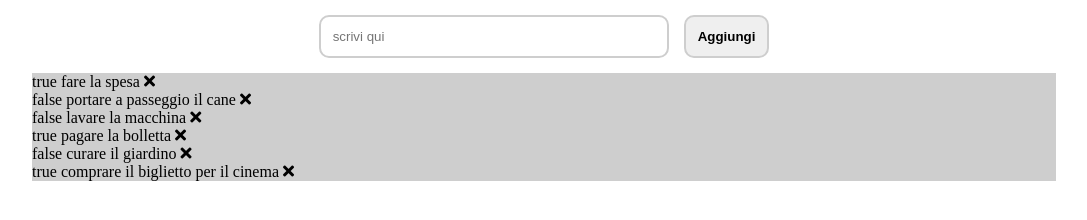
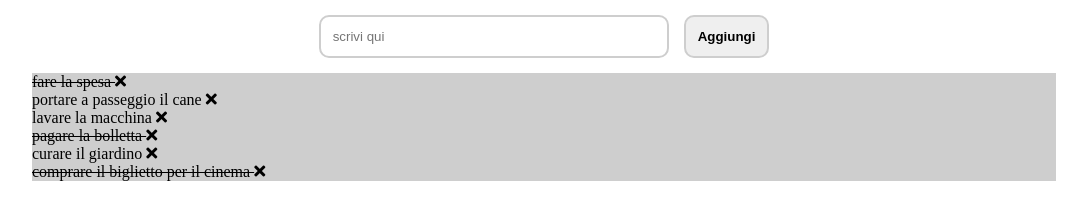
Before and after one commit to KSigma91/vue-todolist, a plain HTML site: page index.html in a window 1280 px wide. Shown: the whole page, without its empty margins (96-1183 px from the left). Drawn offline with nearby package versions, Linux system fonts and the light colour scheme.

Commit message:
stampa item barrati

```diff
--- a/index.html
+++ b/index.html
@@ -23,8 +23,7 @@
         <!-- lista item -->
         <main id="content">
             <ul v-if="listArray.length > 0">
-                <li v-for="(element, i) in listArray" class="item" :class="done-item" :key="i">
-                    {{ element.done }}
+                <li v-for="(element, i) in listArray" class="item" :class="element.done === true ? 'done-item' : ''" :key="i">
                     {{ element.text }}
                     <i class="fas fa-times"></i>
                 </li>
@@ -32,7 +31,7 @@
             <span v-else>Non ci sono cose da fare</span>
         </main>
     </div>
-
+    <!-- :bind="{ 'is-selected': item.status' }"> -->
     <script src="https://cdn.jsdelivr.net/npm/vue@2/dist/vue.js"></script>
     <script type="text/javascript" src="js/script.js"></script>
 </body>
```
